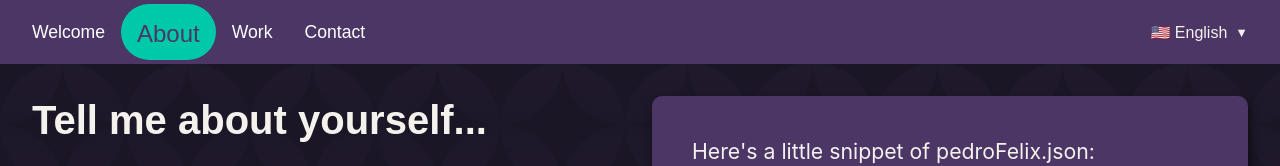
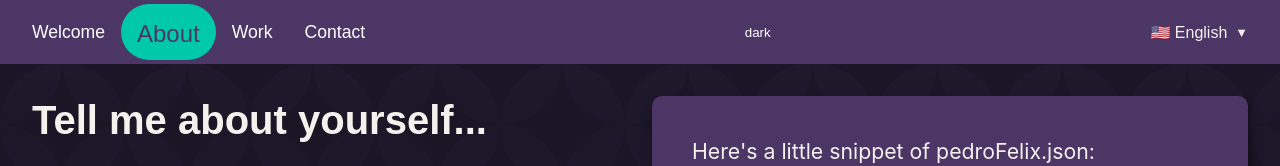
Before and after one commit to PedrorFelix/LearningReact, a React (Create React App) app: page /LearningReact/about in a window 1280 px wide. Shown: the top 166 px of the page. Built offline with nearby package versions, Linux system fonts and the light colour scheme; a web font is replaced by a local one.

Commit message:
fixed typos, added theme btn to navbar, wrapped app in themeProvider

```diff
--- a/src/pages/App.js
+++ b/src/pages/App.js
@@ -4,10 +4,12 @@ import { WelcomePage } from "./WelcomePage";
 import { AboutPage } from "./AboutPage";
 import { WorkPage } from "./WorkPage";
 import { ContactPage } from "./ContactPage";
+import { ThemeProvider } from "./themeContext";
 import './styles/App.css';
 
 export default function App() {
   return (
+    <ThemeProvider>
       <BrowserRouter basename="/LearningReact">
         <div className="mainPage">
           <NavBar />
@@ -19,5 +21,6 @@ export default function App() {
           </Routes>
         </div>
       </BrowserRouter>
+    </ThemeProvider>
   );
 }
--- a/src/pages/NavBar.js
+++ b/src/pages/NavBar.js
@@ -3,6 +3,7 @@ import { useNavigate, useLocation } from "react-router-dom";
 import "./styles/NavBar.css";
 import { useTranslation } from 'react-i18next';
 import { LanguageSwitcher } from './languageSwitcher.js';
+import { ThemeSwitcher } from "./themeSwitcher.js";
 
 export function NavBar() {
   const {t} = useTranslation();
@@ -38,6 +39,7 @@ export function NavBar() {
           className={location.pathname ==="/contact" ? "active-btn" : "not-active-btn"}
           onClick={() => AutoCloseNav("/contact")}>{t('navBar.contactBtn')}</button>
         </div>
+        <ThemeSwitcher />
         <LanguageSwitcher />
 
       </nav>
--- a/src/pages/themeContext.js
+++ b/src/pages/themeContext.js
@@ -1,4 +1,4 @@
-import React, {createContext, useContext, useState, useEffect} from 'react;'
+import React, {createContext, useContext, useState, useEffect} from 'react';
 
 //create context
 const ThemeContext = createContext();
@@ -12,7 +12,7 @@ export const useTheme = () =>{
 export const ThemeProvider = ({ children }) => {
     const [theme, setTheme] = useState( () => {
         //if system uses dark theme
-        if(window.matchMedia && window.matchMedia('(prefers-color-scheme: dark').matches){
+        if(window.matchMedia && window.matchMedia('(prefers-color-scheme: dark)').matches){
             return 'dark';
         }
         //if not, deafult to light
--- a/src/pages/themeSwitcher.js
+++ b/src/pages/themeSwitcher.js
@@ -1,8 +1,8 @@
 import React from 'react';
 import { useTheme } from "./themeContext";
 
-export function themeSwitcher() {
-    const { theme, toggleTheme } = useTheme();
+export function ThemeSwitcher() {
+    const { theme, toggleTheme }  = useTheme();
 
     return(
         <button className="theme-switcher-btn"
```
Lines whose indentation alone changed are shown as unchanged.
